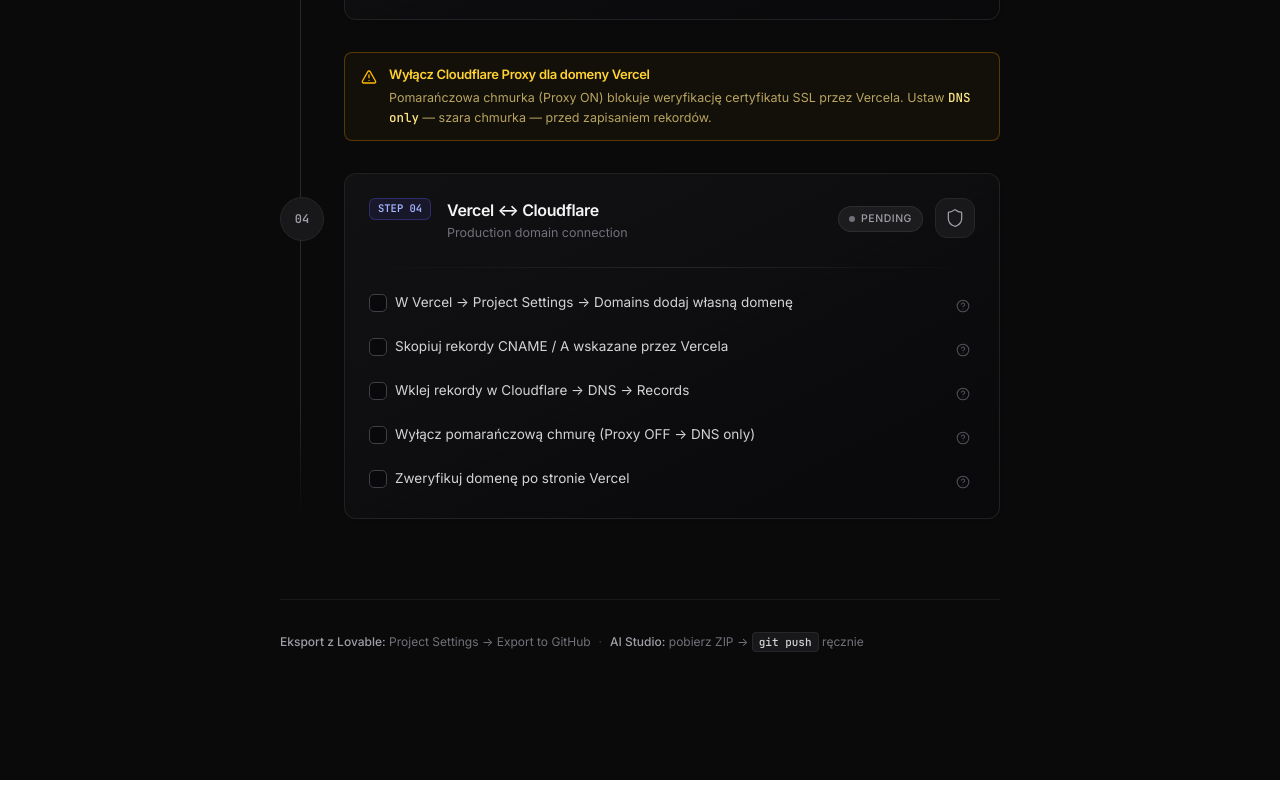
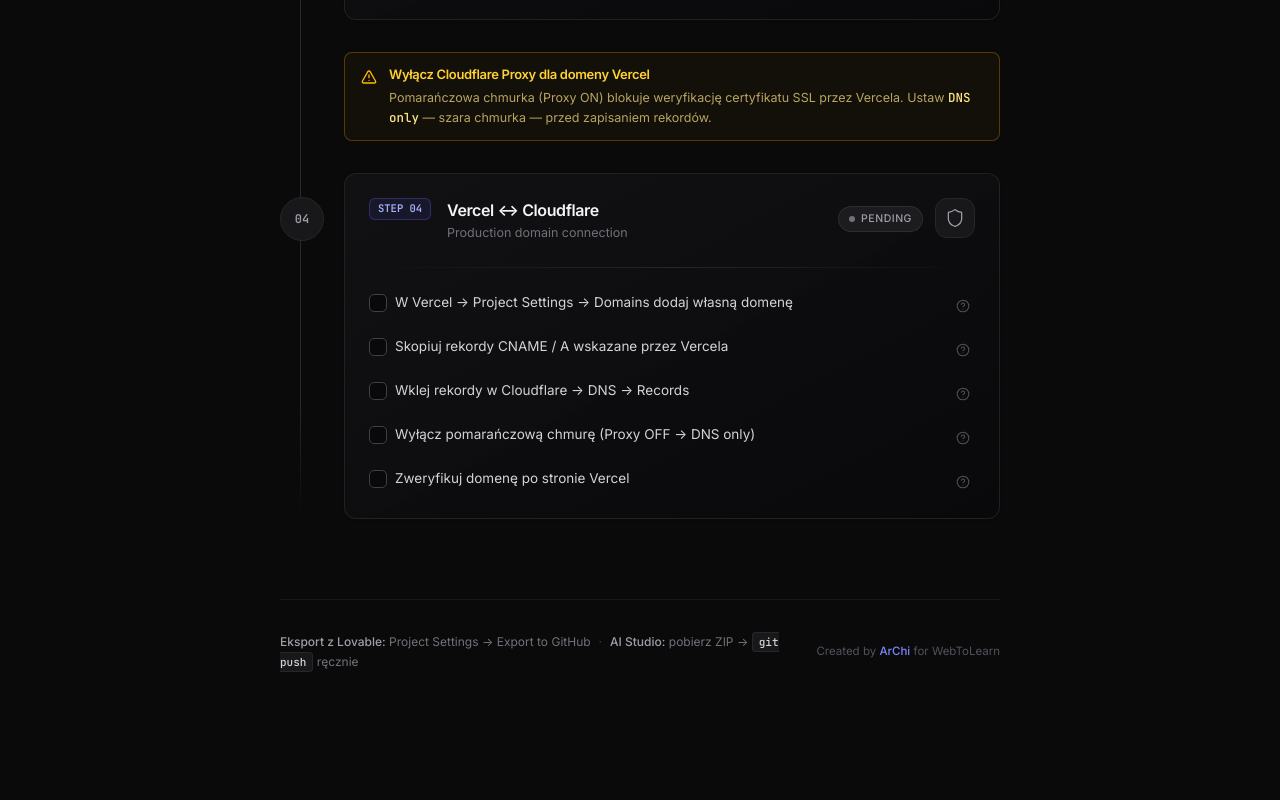
Before and after one commit to arturnawrowski-svg/hosting_vercel, a React (Vite) app: page / in a window 1280 px wide. Shown: the part 1469-2269 px from the top of the page. Built offline with nearby package versions, Linux system fonts and the light colour scheme.

Commit message:
Add footer signature: Created by ArChi for WebToLearn

```diff
--- a/src/components/DeployPipelineGuide.jsx
+++ b/src/components/DeployPipelineGuide.jsx
@@ -776,8 +776,8 @@
           </div>
         )}
 
-        <footer className="mt-20 pt-8 border-t border-zinc-900">
-          <div className="text-[12px] text-zinc-500 leading-relaxed text-center sm:text-left">
+        <footer className="mt-20 pt-8 border-t border-zinc-900 flex flex-col sm:flex-row sm:items-center sm:justify-between gap-3">
+          <div className="text-[12px] text-zinc-500 leading-relaxed">
             <span className="text-zinc-400 font-medium">Eksport z Lovable:</span> Project Settings → Export to GitHub
             <span className="text-zinc-700 mx-2 hidden sm:inline">·</span>
             <span className="block sm:inline mt-1 sm:mt-0">
@@ -785,6 +785,11 @@
               <code className="font-mono text-[11px] bg-zinc-900 border border-zinc-800 px-1.5 py-0.5 rounded text-zinc-300">git push</code>{' '}
               ręcznie
             </span>
+          </div>
+          <div className="text-[11.5px] text-zinc-600 whitespace-nowrap">
+            Created by{' '}
+            <a href="mailto:artur.nawrowski@gmail.com" className="text-indigo-400 hover:text-indigo-300 transition-colors font-medium">ArChi</a>
+            {' '}for WebToLearn
           </div>
         </footer>
       </main>
```
